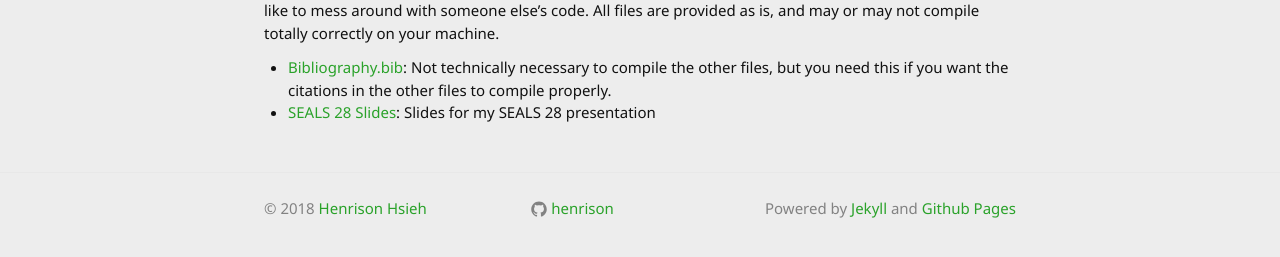
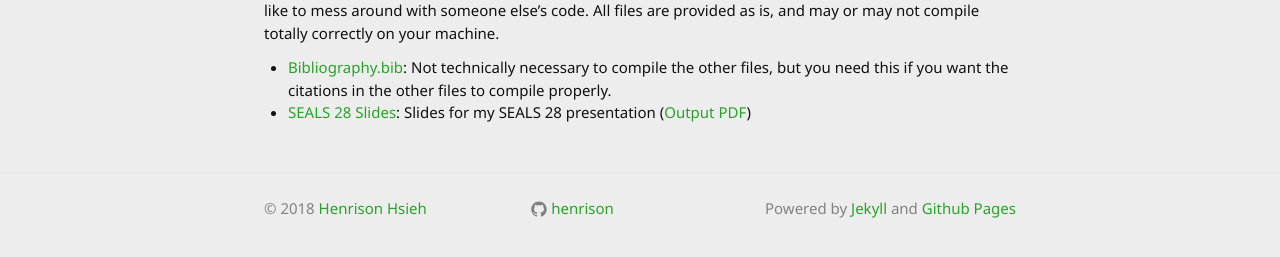
Before and after one commit to henrison/henrison.github.io, a Jekyll site: the page built from 8-code.md, in a window 1280 px wide. Shown: the part 483-740 px from the top of the page. Built offline with Jekyll 4.4.1, drawn with Linux system fonts in a browser that asks for light colours.

Commit message:
uploaded slides pdf

```diff
--- a/8-code.md
+++ b/8-code.md
@@ -17,4 +17,4 @@ Here are links to some outlines with useful information for different aspects of
 Here are some of the source files for previous presentations of mine, if you're learning LaTeX and would like to mess around with someone else's code.
 All files are provided as is, and may or may not compile totally correctly on your machine.
 - [Bibliography.bib](/files/latex/Bibliography.bib): Not technically necessary to compile the other files, but you need this if you want the citations in the other files to compile properly.
-- [SEALS 28 Slides](/files/latex/seals28-slides.tex): Slides for my SEALS 28 presentation
+- [SEALS 28 Slides](/files/latex/seals28-slides.tex): Slides for my SEALS 28 presentation ([Output PDF](/files/latex/seals28-slides.pdf))
```
Also changed, not shown: 1 other file.
